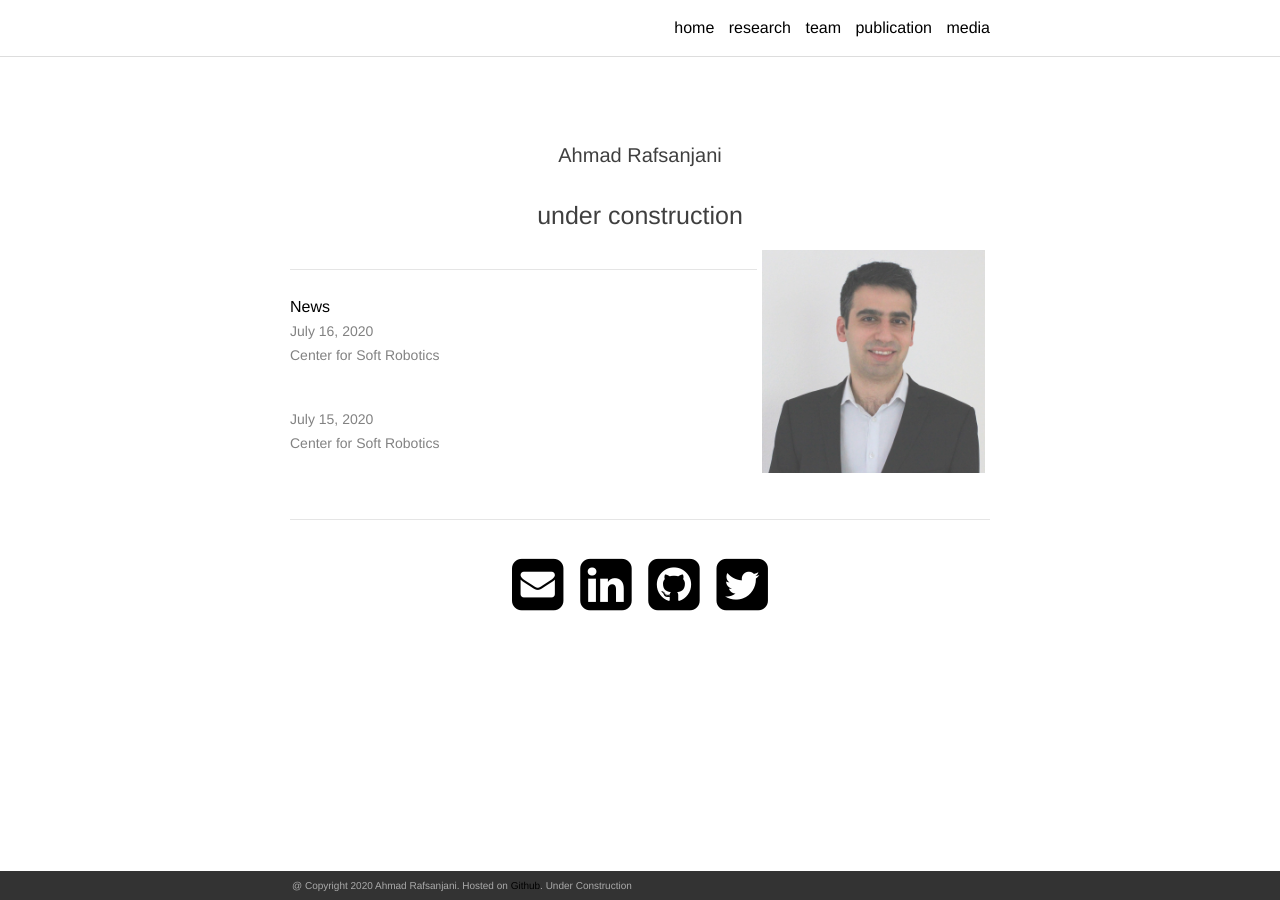
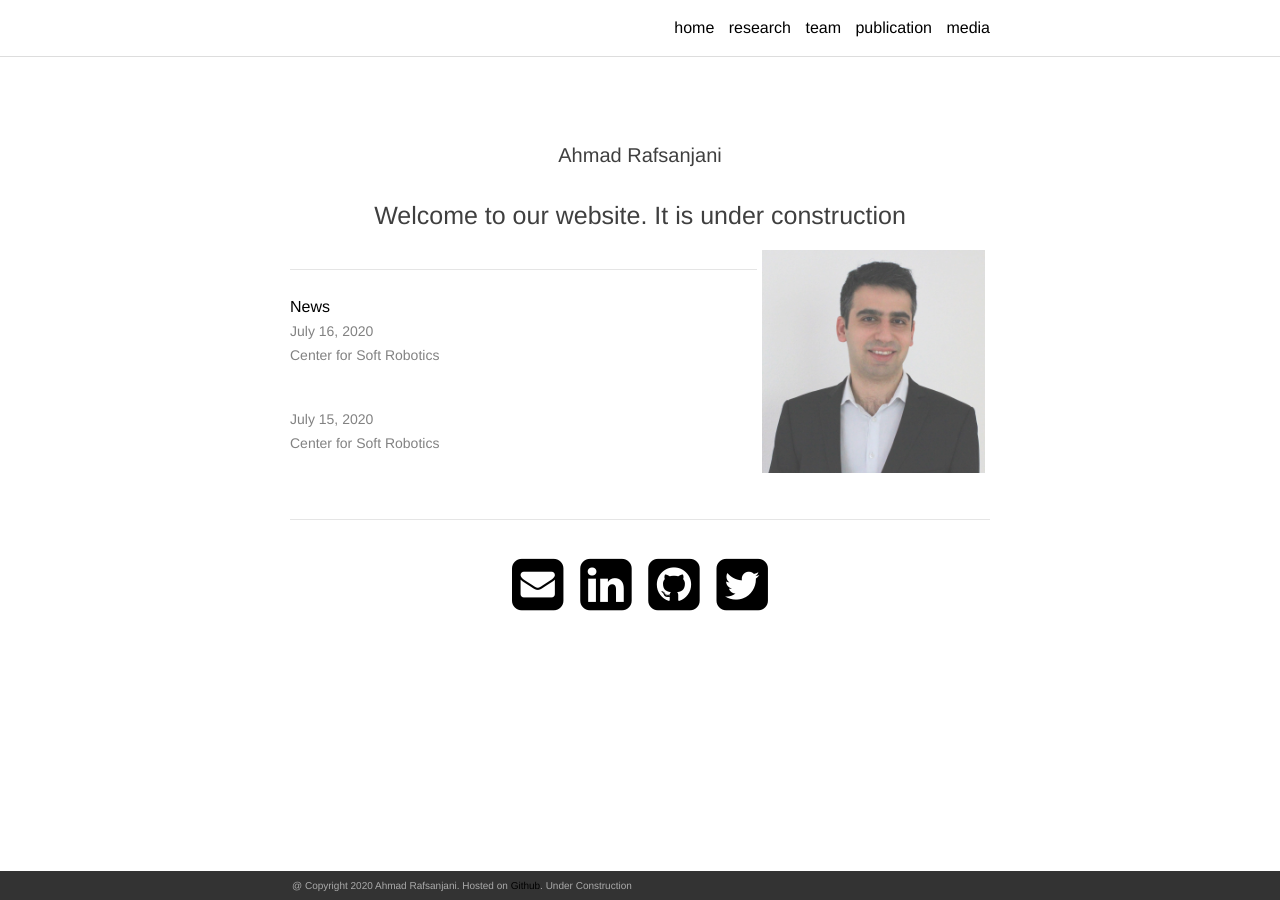
Before and after one commit to ahmadrafsanjani/ahmadrafsanjani.github.io, a Jekyll site: the page built from index.html, in a window 1280 px wide. Built offline with Jekyll 4.4.1, drawn with Linux system fonts in a browser that asks for light colours; nearby versions of some CDN libraries; the list of posts is cut into pages by our own code; a style sheet for code colours, icons or effects is not loaded.

Commit message:
commit 1

```diff
--- a/index.html
+++ b/index.html
@@ -5,7 +5,7 @@ layout: default
 
 <div class="header-bar">
   <h> Ahmad Rafsanjani </h>
-  <h2>under construction</h2>
+  <h2>Welcome to our website. It is under construction</h2>
   <img class="col one right" src="/img/Ahmad_Rafsanjani.jpg">
 </div>
 
```
